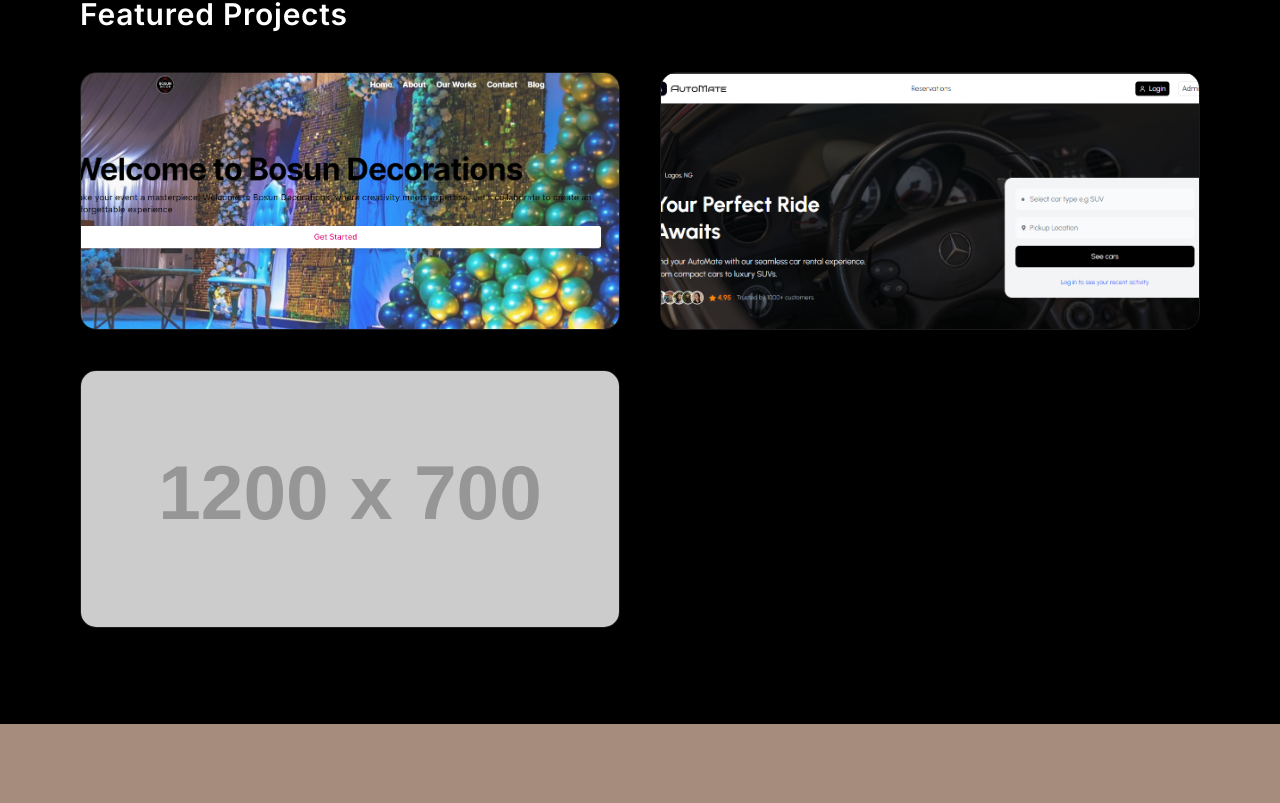
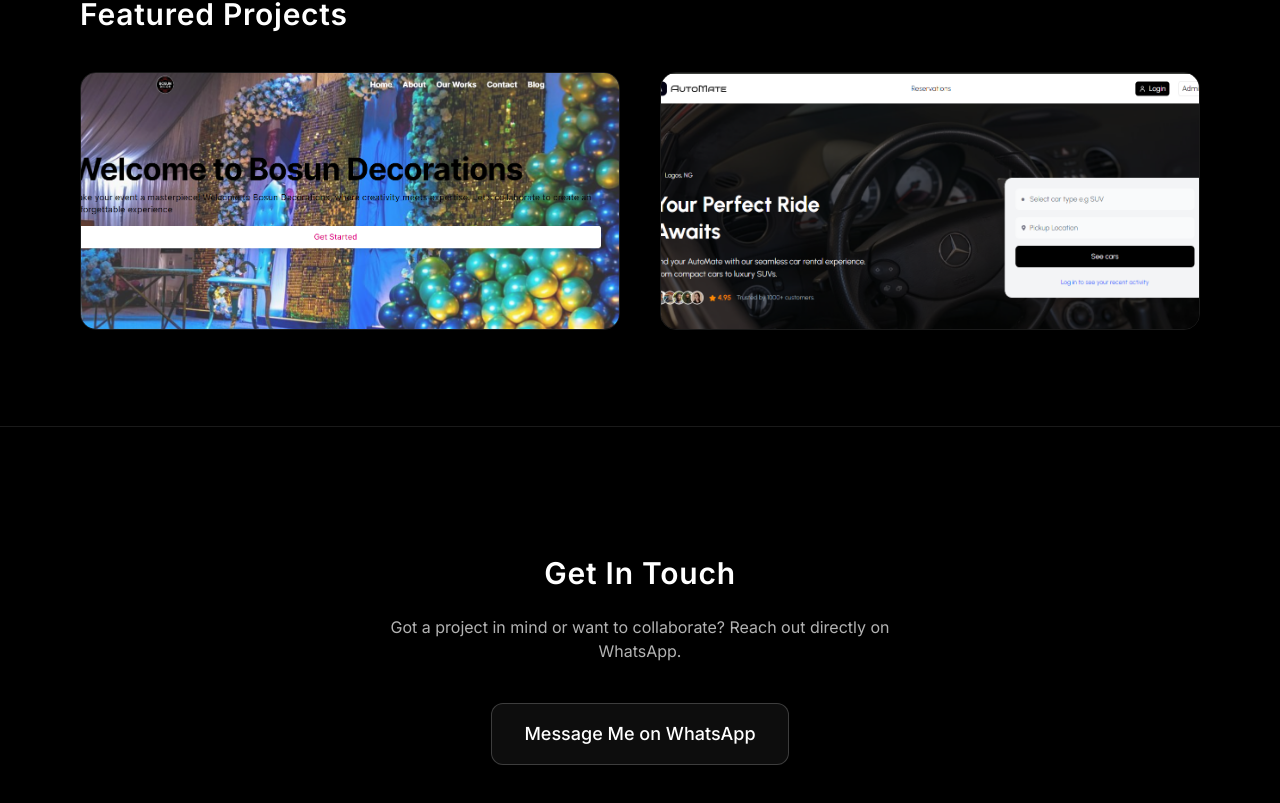
Before and after one commit to ShinzDev/versionone, a Next.js app: page /home in a window 1280 px wide. Shown: the part 1601-2404 px from the top of the page. Before the commit the page ends 2325 px from the top, so only its background shows below. Built offline with nearby package versions, Linux system fonts and the light colour scheme.

Commit message:
redeployment

```diff
--- a/app/home/page.jsx
+++ b/app/home/page.jsx
@@ -1,15 +1,17 @@
 import About from "@/components/about";
+import Contact from "@/components/contact";
 import Hero from "@/components/hero";
 import Navbar from "@/components/navbar";
 import FeaturedProjects from "@/components/projects";
 
 export default function Home() {
     return(
-        <main>
+        <main className="scroll-smooth">
             <Navbar/>
             <Hero/>
             <About/>
             <FeaturedProjects/>
+            <Contact/>
         </main>
     )
 }
--- /dev/null
+++ b/components/contact.jsx
@@ -0,0 +1,27 @@
+
+
+export default function Contact() {
+  return (
+    <section
+      id="contact"
+      className="w-full py-32 bg-black text-white border-t border-white/10"
+    >
+      <div className="max-w-4xl mx-auto px-6 text-center">
+        <h2 className="text-3xl font-semibold tracking-wide mb-6">Get In Touch</h2>
+        <p className="text-white/70 max-w-xl mx-auto mb-10">
+          Got a project in mind or want to collaborate? Reach out directly on WhatsApp.
+        </p>
+
+        {/* WhatsApp Button */}
+        <a
+          href="https://wa.me/2348085123238" // <-- replace with your WhatsApp number
+          target="_blank"
+          rel="noopener noreferrer"
+          className="inline-block px-8 py-4 rounded-xl border border-white/20 hover:border-white/40 transition-all duration-300 bg-white/5 backdrop-blur-md text-lg font-medium hover:bg-white/10"
+        >
+          Message Me on WhatsApp
+        </a>
+      </div>
+    </section>
+  );
+}
--- a/components/navbar.jsx
+++ b/components/navbar.jsx
@@ -16,7 +16,6 @@
           {/* Desktop Menu */}
           <div className="hidden md:flex gap-10 text-white text-sm">
             <a href="#projects" className="hover:opacity-60 transition">Projects</a>
-            <a href="#reel" className="hover:opacity-60 transition">Reel</a>
             <a href="#about" className="hover:opacity-60 transition">About</a>
             <a href="#contact" className="hover:opacity-60 transition">Contact</a>
           </div>
--- a/components/projects.jsx
+++ b/components/projects.jsx
@@ -18,13 +18,7 @@
 
       desc: "React + Next.js app that scrapes creators' links for promo codes.",
     },
-    {
-      title: "Cinematic QR Code System",
-      img: "https://via.placeholder.com/1200x700",
-      link : 'https://shin-xdecour.vercel.app/',
 
-      desc: "A smooth, modern attendance system with QR scans and PDF outputs.",
-    },
   ];
 
   return (
```
Also changed, not shown: 2 other files (tests, documents, lock files or other folders).
